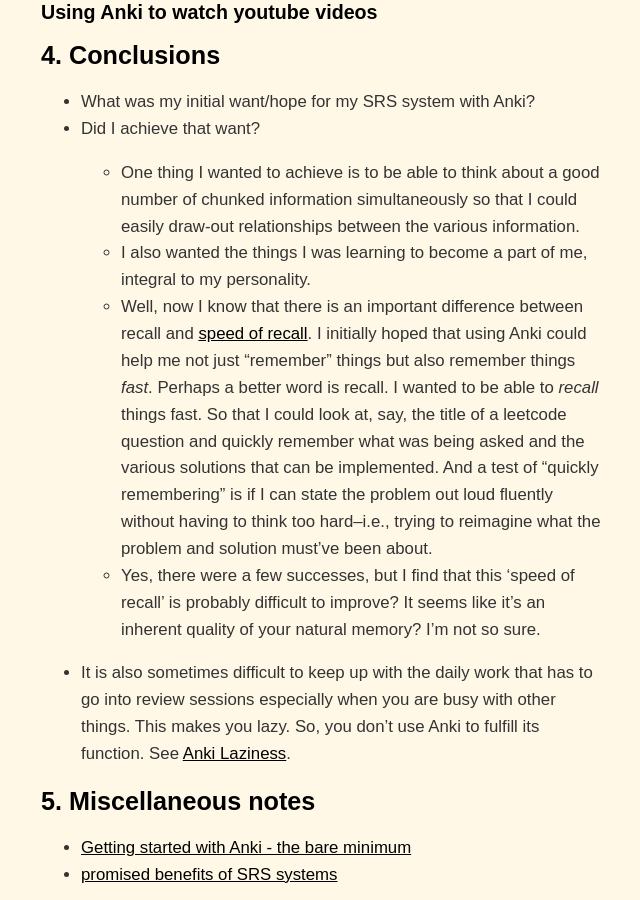
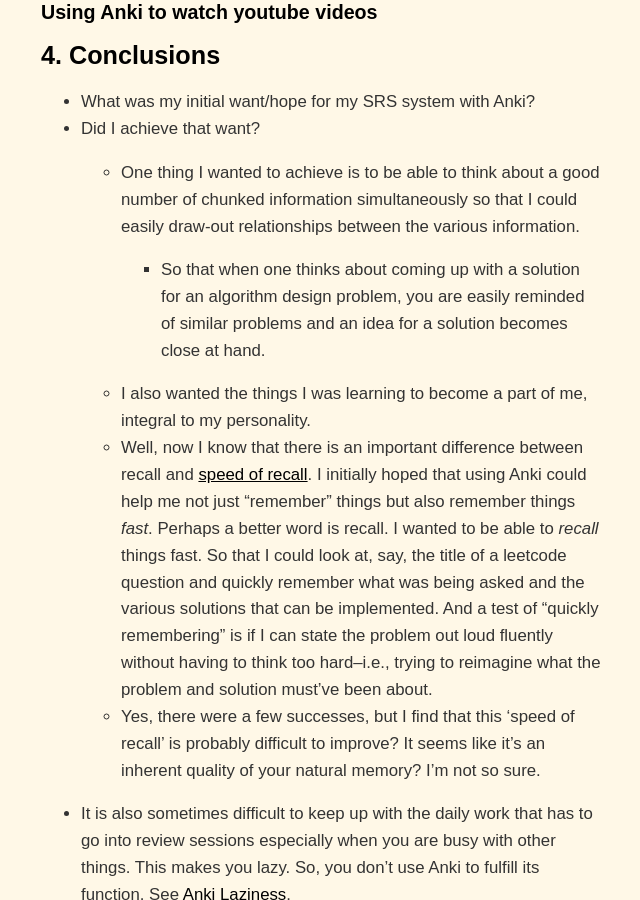
Before and after one commit to dCO2/rococo, a Jekyll site: the page built from _posts/2022-08-17-project-mnemosyne.md, in a window 1280 px wide and 900 px high, scrolled down 7491 px. Shown: the whole window, without its empty margins (335-975 px from the left). Built offline with Jekyll 4.4.1, drawn with Linux system fonts in a browser that asks for light colours; some web fonts are replaced.

Commit message:
Additions

```diff
--- a/_posts/2022-08-17-project-mnemosyne.md
+++ b/_posts/2022-08-17-project-mnemosyne.md
@@ -148,6 +148,7 @@ Using Anki to remember questions to yourself you might answer in the future
 - What was my initial want/hope for my SRS system with Anki?
 - Did I achieve that want?
   - One thing I wanted to achieve is to be able to think about a good number of chunked information simultaneously so that I could easily draw-out relationships between the various information.
+    - So that when one thinks about coming up with a solution for an algorithm design problem, you are easily reminded of similar problems and an idea for a solution becomes close at hand.
   - I also wanted the things I was learning to become a part of me, integral to my personality.
   - Well, now I know that there is an important difference between recall and [speed of recall](). I initially hoped that using Anki could help me not just "remember" things but also remember things _fast_. Perhaps a better word is recall. I wanted to be able to _recall_ things fast. So that I could look at, say, the title of a leetcode question and quickly remember what was being asked and the various solutions that can be implemented. And a test of "quickly remembering" is if I can state the problem out loud fluently without having to think too hard--i.e., trying to reimagine what the problem and solution must've been about.
   - Yes, there were a few successes, but I find that this 'speed of recall' is probably difficult to improve? It seems like it's an inherent quality of your natural memory? I'm not so sure.
```
